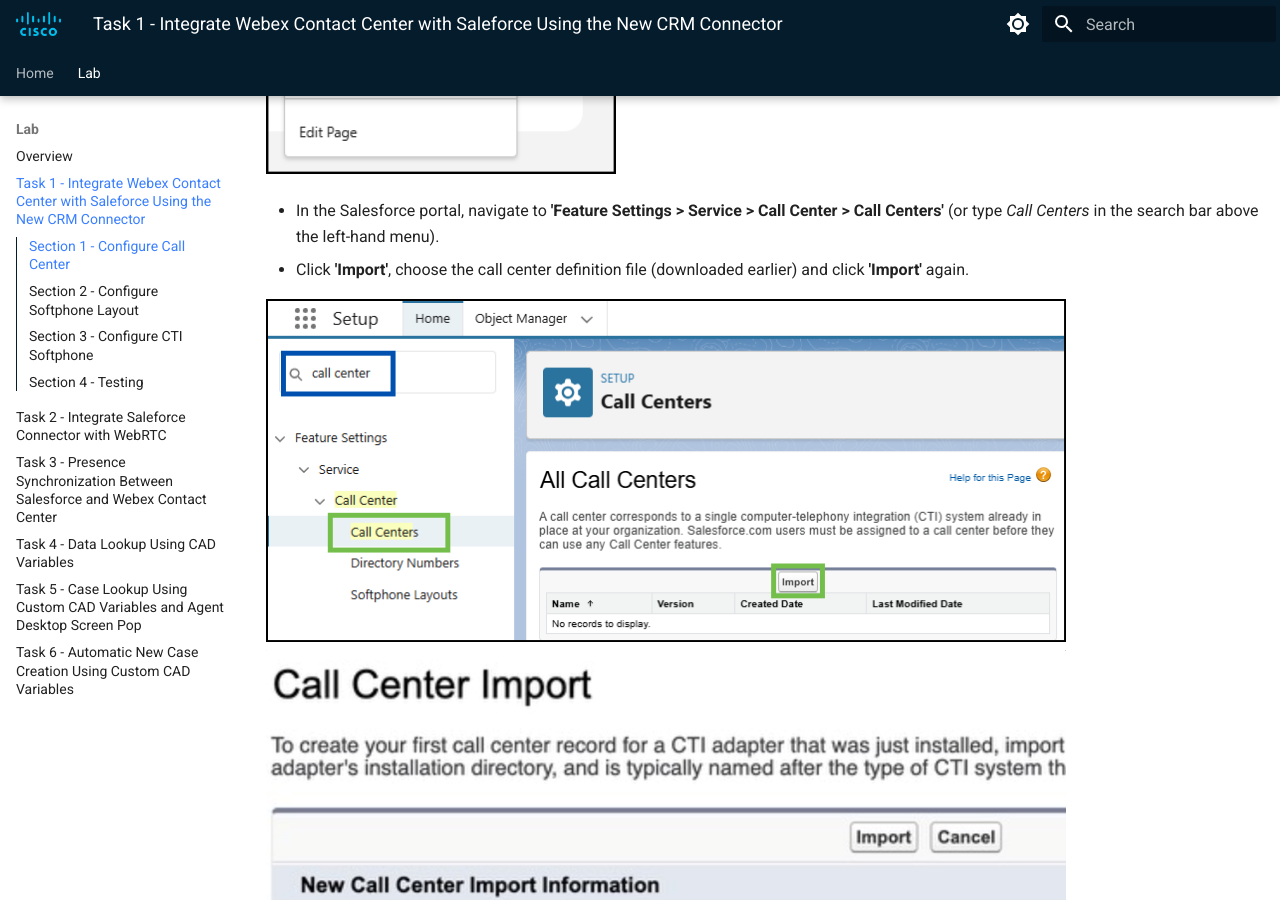
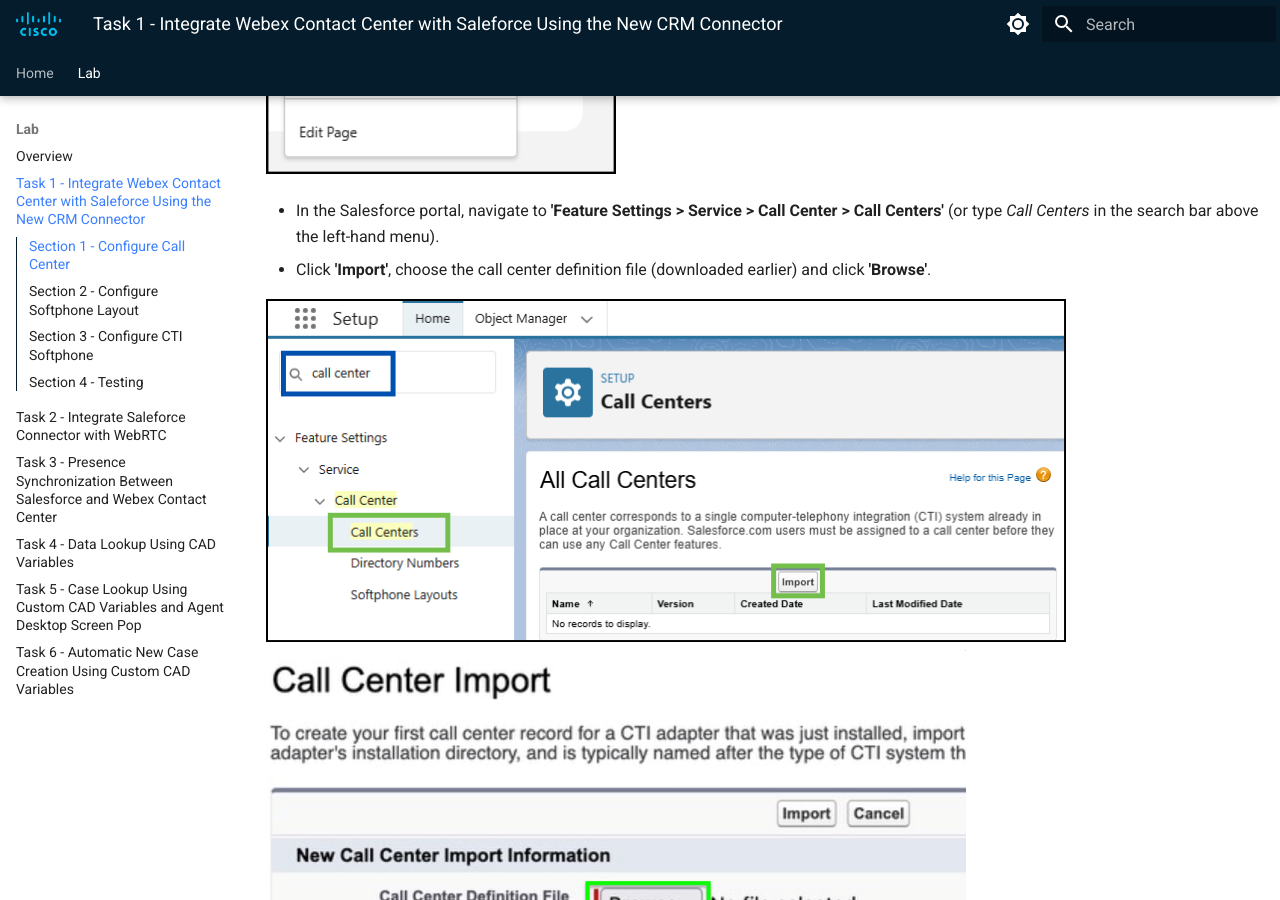
Before and after one commit to WebexCC-SA/LAB-2308, an MkDocs documentation site: the page built from docs/task1.md, in a window 1280 px wide and 900 px high, scrolled down 1751 px. Built offline with MkDocs 1.6.1 and Material for MkDocs 9.7.7, drawn with Linux system fonts in a browser that asks for light colours.

Commit message:
Update task1.md

```diff
--- a/docs/task1.md
+++ b/docs/task1.md
@@ -40,10 +40,10 @@
 ![Nav](./assets/t2s1p1.png){ width="350" }
 
 - In the Salesforce portal, navigate to **'Feature Settings > Service > Call Center > Call Centers'** (or type _Call Centers_ in the search bar above the left-hand menu).
-- Click **'Import'**, choose the call center definition file (downloaded earlier) and click **'Import'** again.
+- Click **'Import'**, choose the call center definition file (downloaded earlier) and click **'Browse'**.
 
 ![Nav](./assets/t1s1p1b.png){ width="800" }
-![Nav](./assets/t1s1p3.png){ width="800" }
+![Nav](./assets/t1s1p3.png){ width="700" }
 
 - After the call center definition file is imported, edit it by clicking **'Edit'**.
 - Change **'WxCC Region'** to **'us1'**.
```
